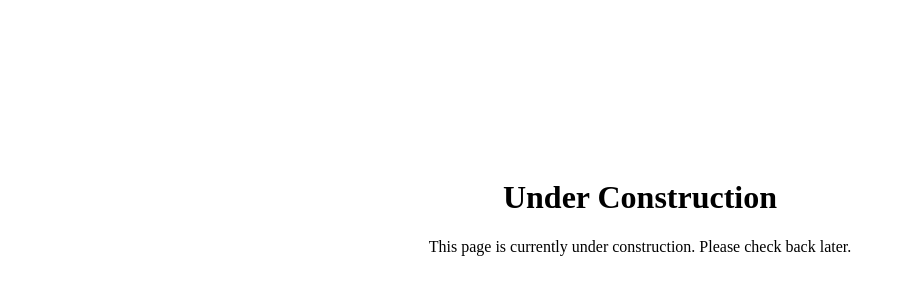
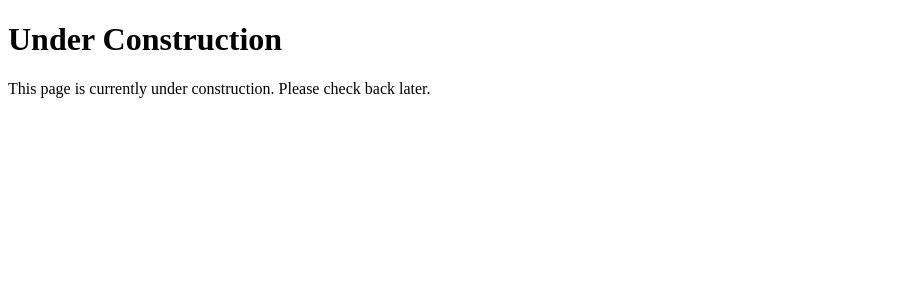
Before and after one commit to OpenUXF/openuxf.github.io, a plain HTML site: page index.html in a window 1280 px wide. Shown: the whole page, without its empty margins (0-901 px from the left). Drawn offline with Linux system fonts and the light colour scheme.

Commit message:
Update index.html

```diff
--- a/index.html
+++ b/index.html
@@ -4,13 +4,6 @@
 
     <head>
         <title>In Development...</title>
-
-        <style>
-            body {
-                text-align: center;
-                padding: 150px;
-            }
-        </style>
     </head>
 
     <body>
```
